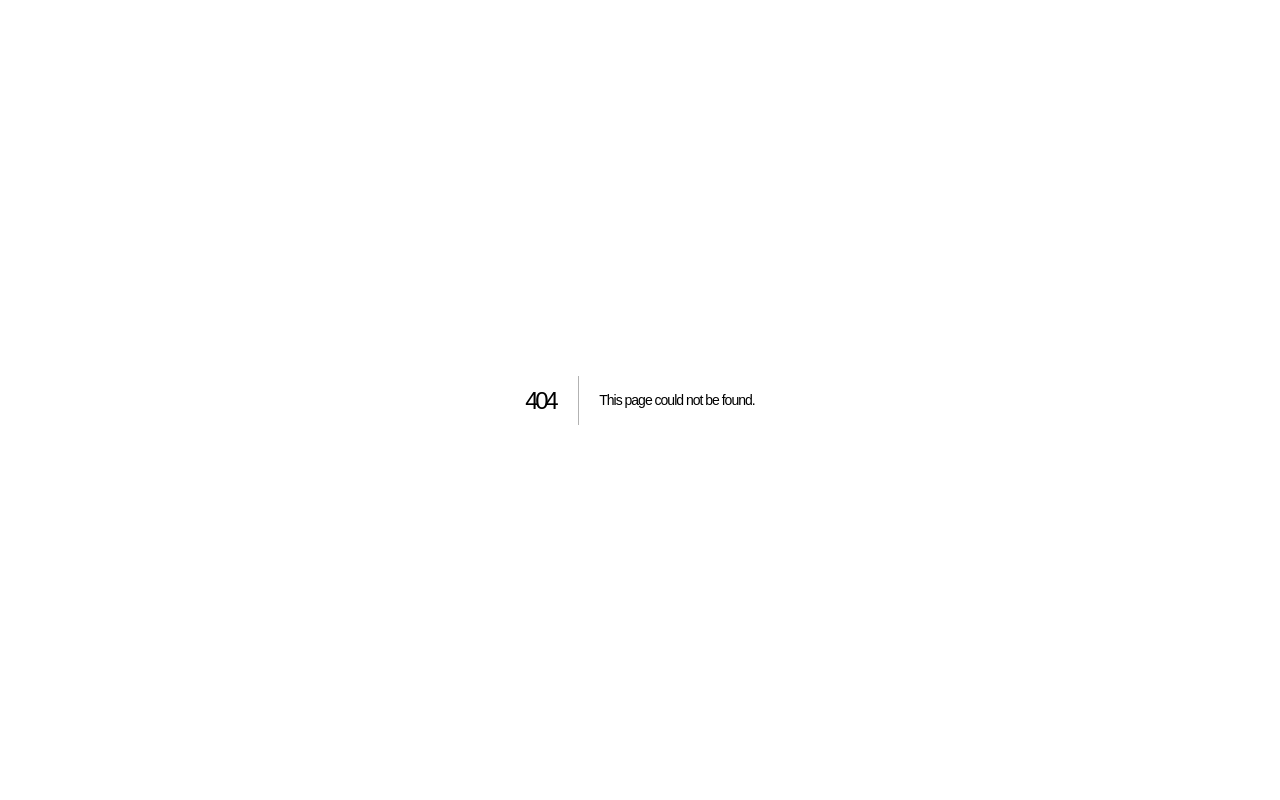
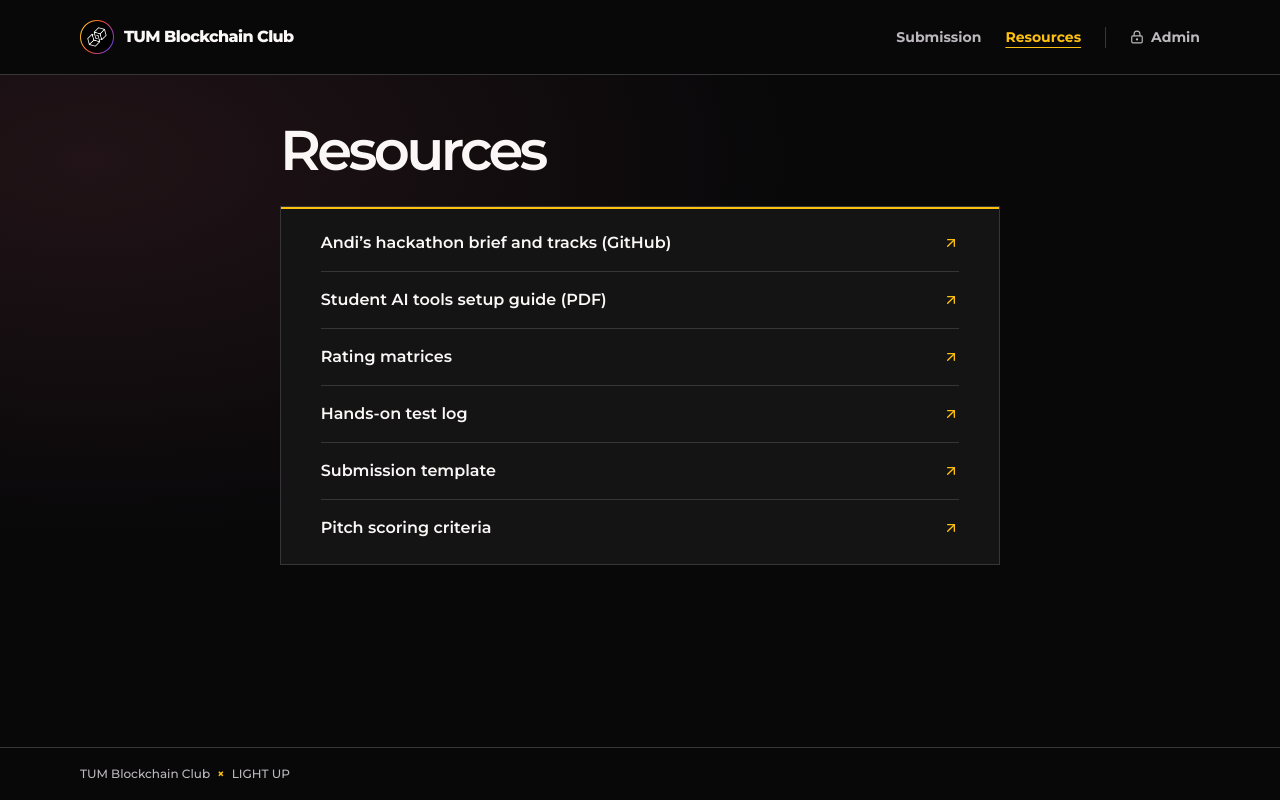
Before and after one commit to TUM-Blockchain-Club/mini-hackathon-judge, a Next.js app: page /resources in a window 1280 px wide. Before the commit this address had no page. Built offline with nearby package versions, Linux system fonts and the light colour scheme.

Commit message:
Move participant resources into a navbar tab

```diff
--- /dev/null
+++ b/app/(participant)/layout.tsx
@@ -0,0 +1,25 @@
+'use client';
+
+import { Activity, type ReactNode } from 'react';
+import { useSelectedLayoutSegment } from 'next/navigation';
+import { RegistrationFrame } from '@/components/registration/frame';
+import { SubmissionDesk } from '@/components/submission-desk';
+
+export default function ParticipantLayout({
+  children,
+}: {
+  children: ReactNode;
+}) {
+  const resources = useSelectedLayoutSegment() === 'resources';
+  return (
+    <RegistrationFrame section={resources ? 'resources' : 'submit'}>
+      <div className="submission-desk">
+        {children}
+        {/* Keep the draft, including the browser's file selection, across tab changes. */}
+        <Activity mode={resources ? 'hidden' : 'visible'}>
+          <SubmissionDesk />
+        </Activity>
+      </div>
+    </RegistrationFrame>
+  );
+}
--- /dev/null
+++ b/app/(participant)/resources/page.tsx
@@ -0,0 +1,43 @@
+import { ArrowUpRight } from 'lucide-react';
+import { brief } from '@/lib/event';
+
+const resources = [
+  { label: 'Andi’s hackathon brief and tracks (GitHub)', href: brief },
+  {
+    label: 'Student AI tools setup guide (PDF)',
+    href: '/docs/student-ai-tools.pdf',
+  },
+  { label: 'Rating matrices', href: `${brief}/tree/main/matrices` },
+  {
+    label: 'Hands-on test log',
+    href: `${brief}/blob/main/templates/hands-on-test.md`,
+  },
+  {
+    label: 'Submission template',
+    href: `${brief}/blob/main/templates/comparison.md`,
+  },
+  {
+    label: 'Pitch scoring criteria',
+    href: `${brief}/blob/main/templates/pitch-scoring.md`,
+  },
+];
+
+export const metadata = { title: 'Resources' };
+
+export default function Page() {
+  return (
+    <>
+      <h1>Resources</h1>
+      <ul className="reg-card resource-list">
+        {resources.map(({ label, href }) => (
+          <li key={href}>
+            <a href={href} target="_blank" rel="noopener noreferrer">
+              {label}
+              <ArrowUpRight size={16} aria-hidden="true" />
+            </a>
+          </li>
+        ))}
+      </ul>
+    </>
+  );
+}
--- /dev/null
+++ b/app/(participant)/submit/page.tsx
@@ -0,0 +1,5 @@
+export const metadata = { title: 'Project submission' };
+
+export default function Page() {
+  return <h1>Project submission</h1>;
+}
--- a/app/globals.css
+++ b/app/globals.css
@@ -846,6 +846,9 @@ details > div {
   }
 }
 @media (max-width: 385px) {
+  .organizer-link span {
+    display: none;
+  }
   .fields {
     grid-template-columns: 1fr;
   }
--- a/components/registration/frame.tsx
+++ b/components/registration/frame.tsx
@@ -8,7 +8,7 @@ export function RegistrationFrame({
   section,
   children,
 }: {
-  section: 'submit' | 'admin';
+  section: 'submit' | 'resources' | 'admin';
   children: ReactNode;
 }) {
   return (
@@ -30,7 +30,18 @@ export function RegistrationFrame({
             <span className="reg-brand-short">TBC</span>
           </Link>
           <nav aria-label="Team portal">
-            {section === 'admin' && <Link href="/submit">Submission</Link>}
+            <Link
+              href="/submit"
+              aria-current={section === 'submit' ? 'page' : undefined}
+            >
+              Submission
+            </Link>
+            <Link
+              href="/resources"
+              aria-current={section === 'resources' ? 'page' : undefined}
+            >
+              Resources
+            </Link>
             <Link
               href="/admin"
               className="reg-admin-link"
--- a/components/registration/registration.css
+++ b/components/registration/registration.css
@@ -69,6 +69,10 @@
 .reg-nav nav a[aria-current='page'],
 .reg-nav nav a:hover {
   color: var(--brand);
+}
+.reg-nav nav a[aria-current='page'] {
+  text-decoration: underline;
+  text-underline-offset: 5px;
 }
 .reg-admin-link {
   display: inline-flex;
@@ -482,29 +486,29 @@
   letter-spacing: -0.065em;
   margin: 0 0 24px;
 }
-.submission-resources {
-  margin-bottom: 18px;
-  font-size: 14px;
+.resource-list {
+  list-style: none;
+  margin: 0;
+  padding-block: 8px;
 }
-.submission-resources summary {
-  width: fit-content;
+.resource-list li + li {
+  border-top: 1px solid var(--edge);
 }
-.submission-resources p {
-  margin: 8px 0;
-  color: var(--soft);
+.resource-list a {
+  display: flex;
+  align-items: center;
+  justify-content: space-between;
+  gap: 16px;
+  padding: 16px 0;
+  font-weight: 600;
 }
-.submission-resources ul {
-  display: grid;
-  grid-template-columns: repeat(auto-fit, minmax(min(100%, 250px), 1fr));
-  gap: 8px 20px;
-  list-style: none;
-  margin: 10px 0 0;
-  padding: 0;
+.resource-list a:hover,
+.resource-list a:focus-visible,
+.resource-list svg {
+  color: var(--brand);
 }
-.submission-resources a {
-  color: var(--brand);
-  text-decoration: underline;
-  text-underline-offset: 3px;
+.resource-list svg {
+  flex-shrink: 0;
 }
 .submission-deadline {
   margin: 0 0 16px;
--- a/components/submission.tsx
+++ b/components/submission.tsx
@@ -174,6 +174,9 @@ export function Submission({
           <small>ZIP, PDF, spreadsheet, document or text · up to 3 MiB</small>
         </label>
       )}
+      <small>
+        Include your pitch deck in the project commit or ZIP you submit.
+      </small>
       {error && (
         <p className="reg-error" role="alert">
           {error}
```
Also changed, not shown: app/submit/page.tsx (deleted, +0 -49 lines), components/chrome.tsx (+10 -4 lines), scripts/test-browser.mjs (+44 -0 lines), 1 other file (tests, documents, lock files or other folders).
